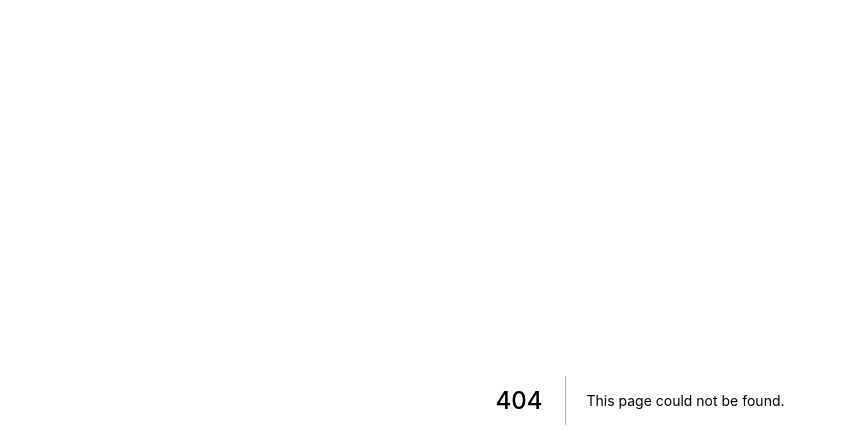
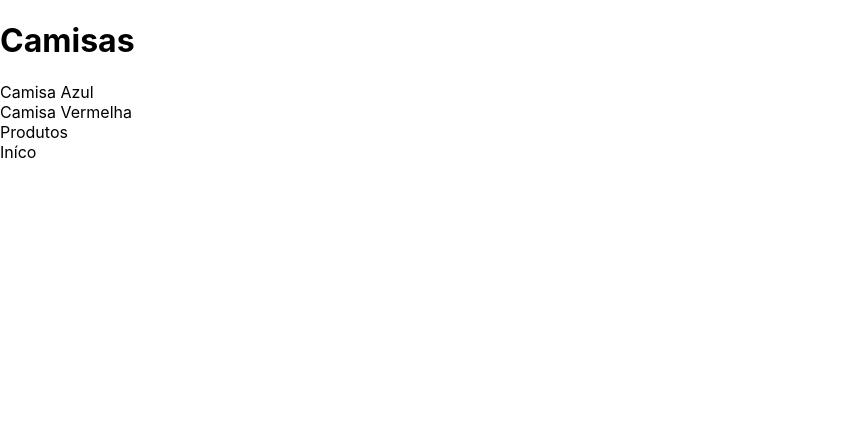
Before and after one commit to FredHorizon/pmapp, a Next.js app: page /products/shirts in a window 1280 px wide. Before the commit this address had no page. Shown: the top 448 px of the page, without its empty margins (0-846 px from the left). Built offline with nearby package versions, Linux system fonts and the light colour scheme.

Commit message:
Roteamento de páginas com Nested Routes

```diff
--- a/pages/index.js
+++ b/pages/index.js
@@ -1,11 +1,11 @@
-import Head from 'next/head';
-import Image from 'next/image';
+import Link from 'next/link';
 import styles from '../styles/Home.module.css';
 
 export default function Home() {
   return (
     <div className={styles.container}>
       <h1>App</h1>
+      <Link href="/products">Produtos</Link>
     </div>
   );
 }
--- a/pages/products.js
+++ /dev/null
@@ -1,3 +0,0 @@
-export default function Products() {
-  return <h1>Produtos</h1>;
-}
--- /dev/null
+++ b/pages/products/shirts/index.js
@@ -0,0 +1,19 @@
+import Link from 'next/link';
+
+export default function Shirts() {
+  return (
+    <div>
+      <h1>Camisas</h1>
+      <div>
+        <Link href="/products/shirts/blueshirt">Camisa Azul</Link>
+      </div>
+      <div>
+        <Link href="/products/shirts/redshirt">Camisa Vermelha</Link>
+      </div>
+      <div>
+        <Link href="/products">Produtos</Link>
+      </div>
+      <Link href="/">Iníco</Link>
+    </div>
+  );
+}
```
Also changed, not shown: pages/products/index.js (added, +10 -0 lines), pages/products/shirts/blueshirt.js (added, +10 -0 lines), pages/products/shirts/redshirt.js (added, +10 -0 lines).
